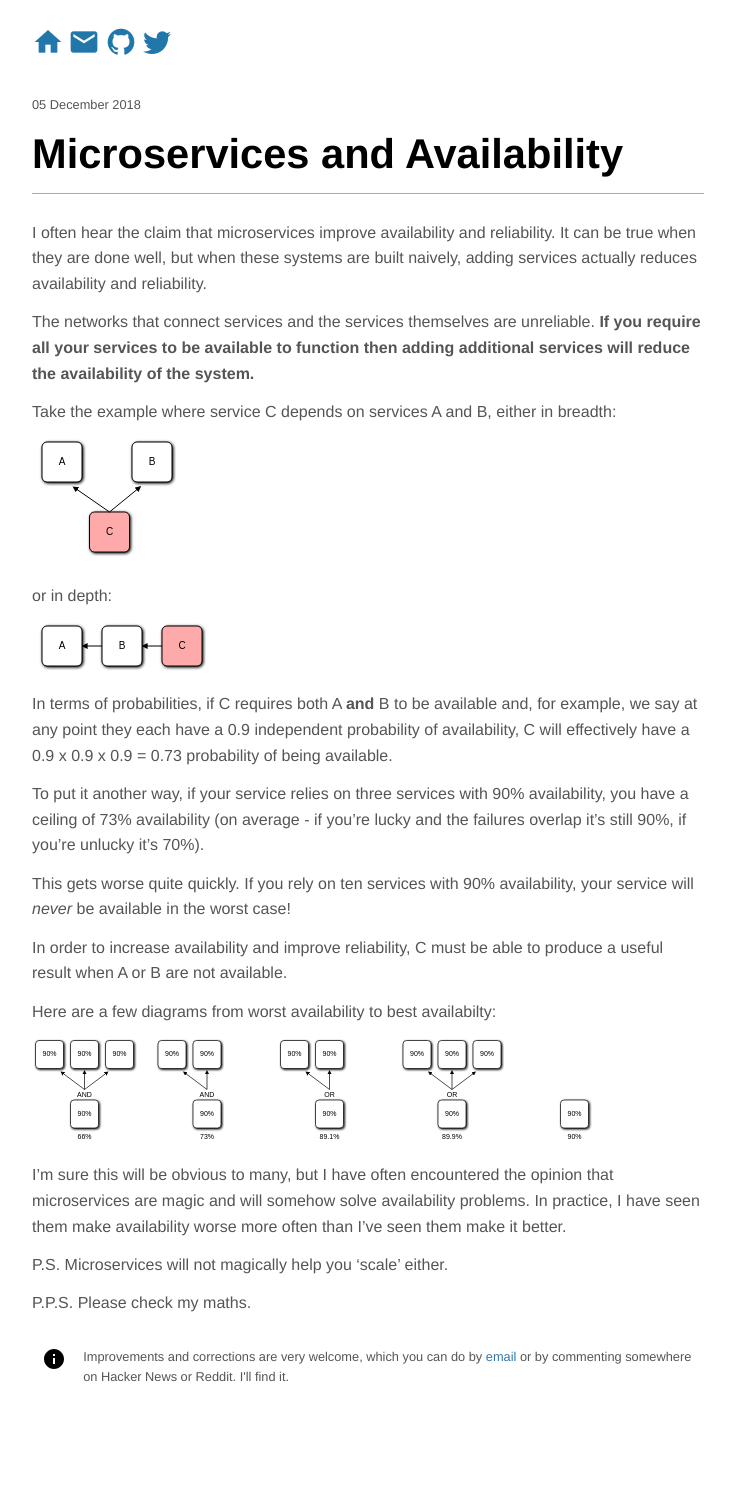
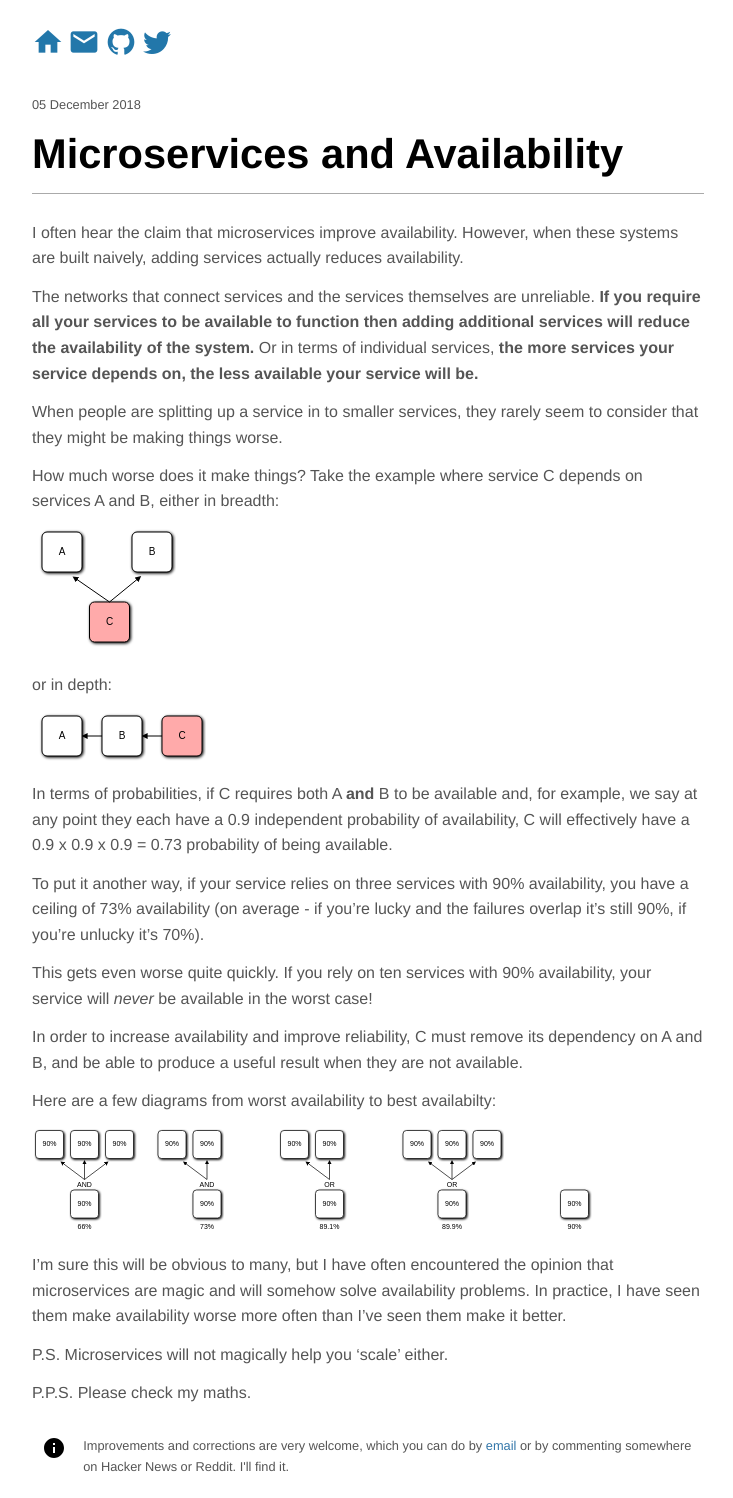
Before and after one commit to KMahoney/kmahoney.github.io, a Jekyll site: the page built from _posts/2018-12-05-microservices-and-availability.markdown, in a window 1280 px wide. Shown: the whole page, without its empty margins (272-1005 px from the left). Built offline with Jekyll 4.4.1, drawn with Linux system fonts in a browser that asks for light colours; before the commit the page ends 1408 px from its top, so only the background shows below that.

Commit message:
edit 'Microservices and Availability'

```diff
--- a/_posts/2018-12-05-microservices-and-availability.markdown
+++ b/_posts/2018-12-05-microservices-and-availability.markdown
@@ -6,17 +6,22 @@ description: A quick word on how adding microservices can decrease availability.
 
 # Microservices and Availability
 
-I often hear the claim that microservices improve availability and
-reliability. It can be true when they are done well, but when these
-systems are built naively, adding services actually reduces
-availability and reliability.
+I often hear the claim that microservices improve
+availability. However, when these systems are built naively, adding
+services actually reduces availability.
 
 The networks that connect services and the services themselves are
 unreliable. **If you require all your services to be available to
 function then adding additional services will reduce the availability
-of the system.**
+of the system.** Or in terms of individual services, **the more
+services your service depends on, the less available your service will
+be.**
 
-Take the example where service C depends on services A and B, either in breadth:
+When people are splitting up a service in to smaller services, they
+rarely seem to consider that they might be making things worse.
+
+How much worse does it make things? Take the example where service C
+depends on services A and B, either in breadth:
 
 <img width="150" height="125" src="/img/articles/microservice-pattern-1.svg" />
 
@@ -34,11 +39,13 @@ with 90% availability, you have a ceiling of 73% availability (on
 average - if you're lucky and the failures overlap it's still 90%, if
 you're unlucky it's 70%).
 
-This gets worse quite quickly. If you rely on ten services with 90%
-availability, your service will *never* be available in the worst case!
+This gets even worse quite quickly. If you rely on ten services with
+90% availability, your service will *never* be available in the worst
+case!
 
-In order to increase availability and improve reliability, C must be
-able to produce a useful result when A or B are not available.
+In order to increase availability and improve reliability, C must
+remove its dependency on A and B, and be able to produce a useful
+result when they are not available.
 
 Here are a few diagrams from worst availability to best availabilty:
 
```
